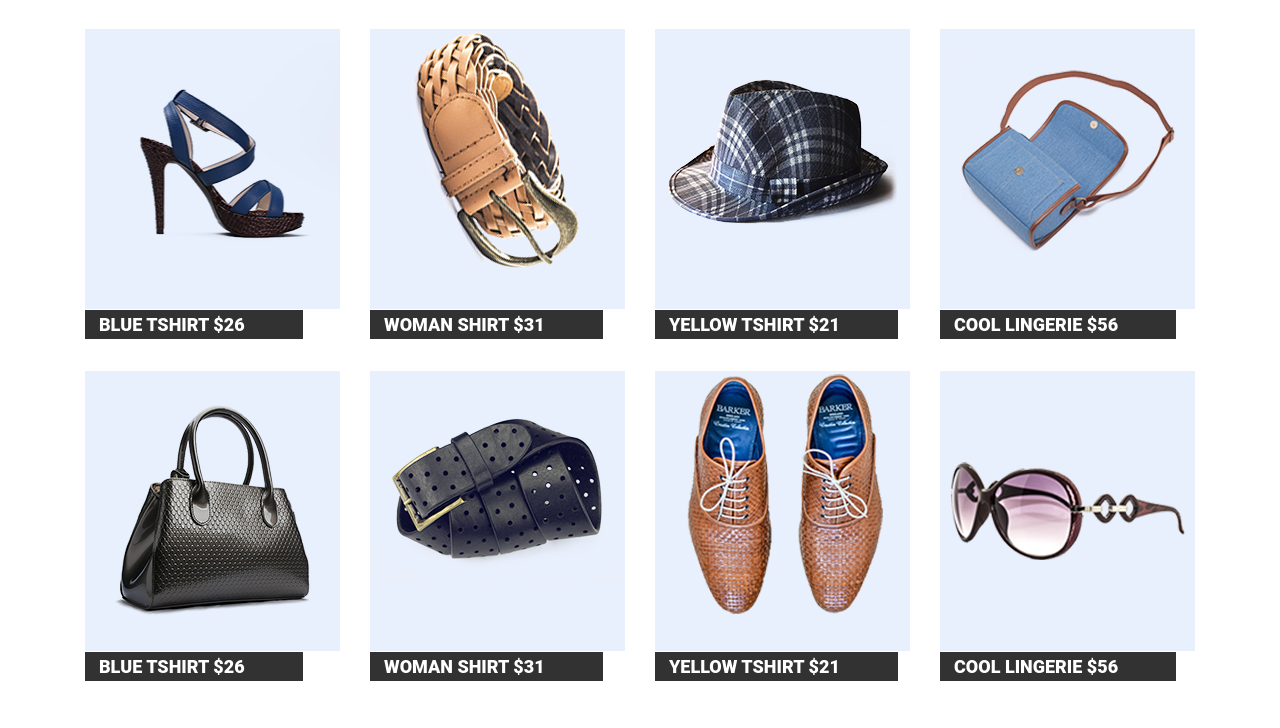
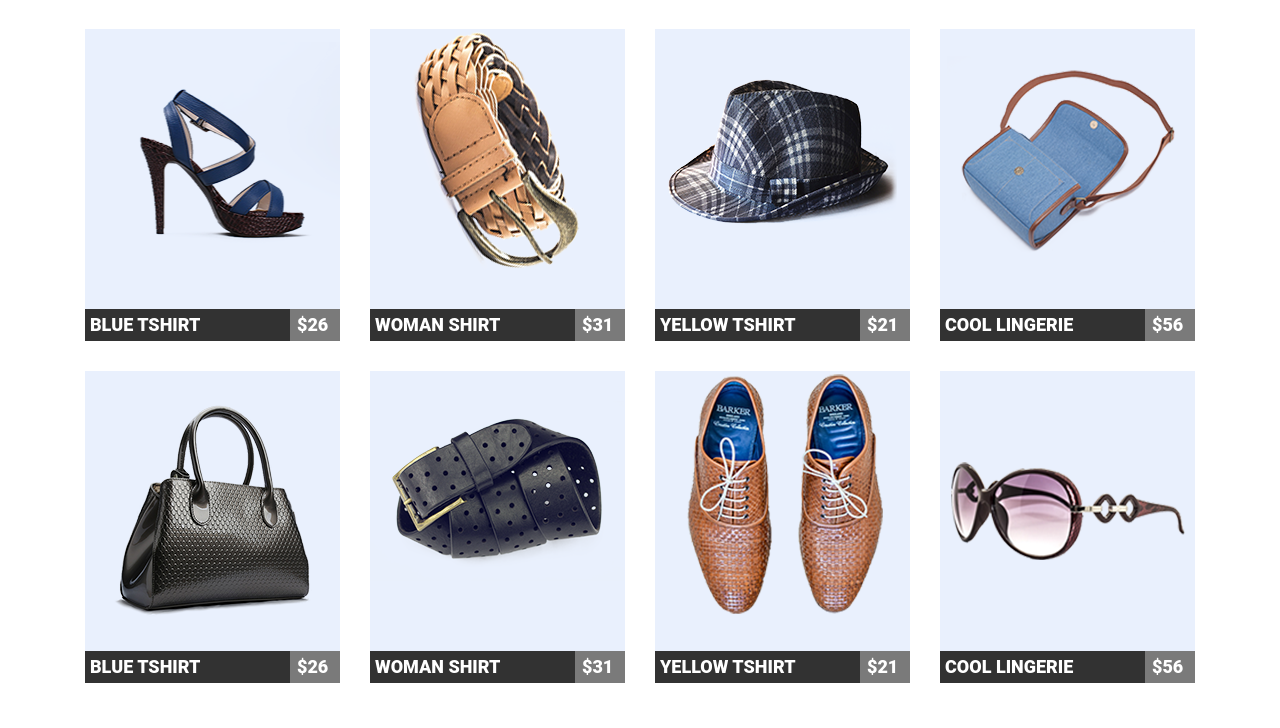
Before and after one commit to dmytrotkachuk/goit-fe-course, a plain HTML site: page html-css/module-04/index.html in a window 1280 px wide. Shown: the part 224-952 px from the top of the page. Drawn offline with Linux system fonts and the light colour scheme.

Commit message:
hw-04 v2. 08.12.19

```diff
--- a/html-css/module-04/css/styles.css
+++ b/html-css/module-04/css/styles.css
@@ -100,8 +100,10 @@ html{
 }
 .features-list-item{
     float: left;
-    /* margin: 0 30px 30px 0; */
     width: 255px;
+    background-color: #323232;
+    margin: 0;
+    padding: 0;
 }
 .features-list-item:not(:nth-child(4n)){
     margin-right: 30px;
@@ -110,6 +112,9 @@ html{
     margin-bottom: 30px;
 }
 
+.features-list-item:hover{
+    background-color: rgb(26, 188, 156);
+}
 
 .features-list a{
     text-decoration: none;
@@ -118,10 +123,25 @@ html{
     font-size: 18px;
     line-height: 32px;
     color: #ffffff;
-    padding: 4px 58px 4px 14px ;
-    background-color: #323232;
-    width: 255px;
-    height: 40px;
+}
+
+.box{
+    padding: 0 0 0 5px;
+}
+
+.item{
+    float: left;
+    margin: 0;
+    padding: 0;
+   width: 200px;
+    /* width: 190px; */
+}
+.price{
+    float: right;
+    background-color: rgb(140, 140, 140, 0.8);
+    width: 50px;
+    margin: 0;
+    padding: 0 0 0 7px;
 }
 
 
@@ -175,13 +195,12 @@ background-position:center;*/
 
 
 
-
-.features-list a:hover,
+/* .features-list a:hover,
 .features-list a:focus{
     cursor: pointer;
     color: #ffffff;
     background: #1abc9c;
-}
+} */
 /* .features-list a>span:hover,
 .features-list a>span:focus {
     cursor: pointer;
--- a/html-css/module-04/index.html
+++ b/html-css/module-04/index.html
@@ -31,28 +31,68 @@
         <h1 class="main-heading ">Featured Products</h1>
         <ul class="features-list clearfix">
             <li class="features-list-item product1">
-                        <a href="#">Blue tshirt <span class="price">$26</span></a>
+                <a href="#">
+                    <div class="box">
+                    <p class="item">Blue tshirt</p>
+                    <p class="price">$26</p>
+                    </div>
+                </a>
             </li>
             <li class="features-list-item product2">
-                        <a href="#">Woman shirt <span class="price">$31</span></a>
+                <a href="#" >
+                    <div class="box">
+                    <p class="item">Woman shirt</p>
+                    <p class="price">$31</p>
+                    </div>
+                </a>
             </li>
             <li class="features-list-item product3">
-                        <a href="#">Yellow tshirt <span class="price">$21</span></a>
+                <a href="#">
+                    <div class="box">
+                    <p class="item"> Yellow tshirt</p>
+                    <p class="price">$21</p>
+                    </div>
+                </a>
             </li>
             <li class="features-list-item product4">
-                        <a href="#">Cool lingerie <span class="price">$56</span></a>
+                <a href="#">
+                    <div class="box">
+                    <p class="item"> Cool lingerie</p>
+                    <p class="price">$56</p>
+                    </div>
+                </a>
             </li>
             <li class="features-list-item product5">
-                        <a href="#">Blue tshirt <span class="price">$26</span></a>
+                <a href="#">
+                    <div class="box">
+                    <p class="item"> Blue tshirt </p>
+                    <p class="price">$26</p>
+                    </div>
+                </a>
             </li>
             <li class="features-list-item product6">
-                        <a href="#">Woman shirt <span class="price">$31</span></a>
+                <a href="#">
+                    <div class="box">
+                    <p class="item"> Woman shirt </p>
+                    <p class="price">$31</p>
+                    </div>
+                </a>
             </li>
             <li class="features-list-item product7">
-                        <a href="#">Yellow tshirt <span class="price">$21</span></a>
+                <a href="#">
+                    <div class="box">
+                    <p class="item"> Yellow tshirt </p>
+                    <p class="price">$21</p>
+                    </div>
+                </a>
             </li>
             <li class="features-list-item product8">
-                        <a href="#">Cool lingerie <span class="price">$56</span></a>
+                <a href="#">
+                    <div class="box">
+                    <p class="item"> Cool lingerie </p>
+                    <p class="price">$56</p>
+                    </div>
+                </a>
             </li>
         </ul>
     </section>
```
Lines whose indentation alone changed are shown as unchanged.
